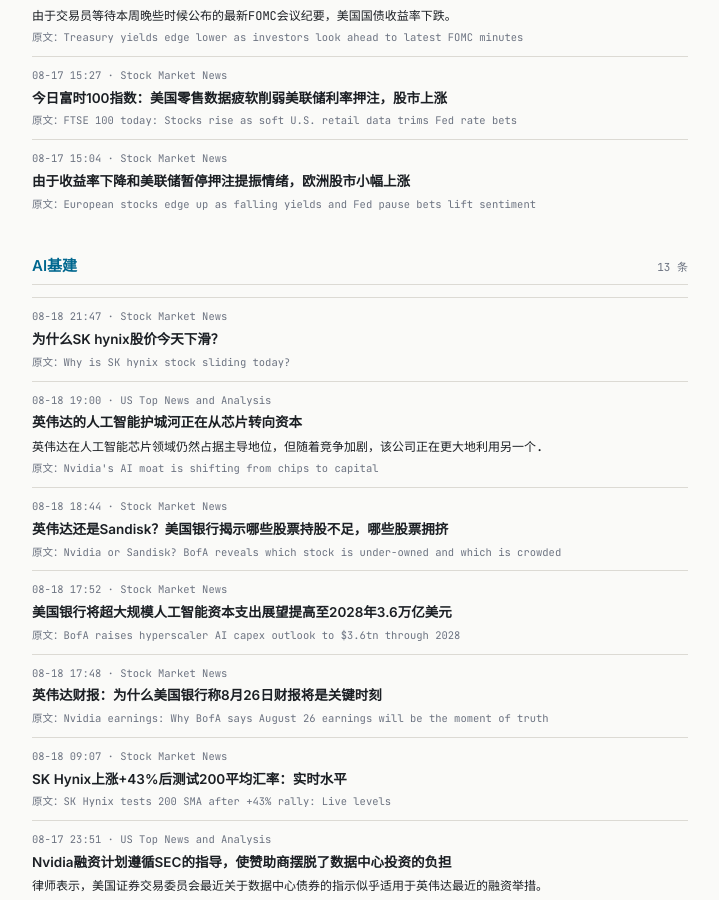
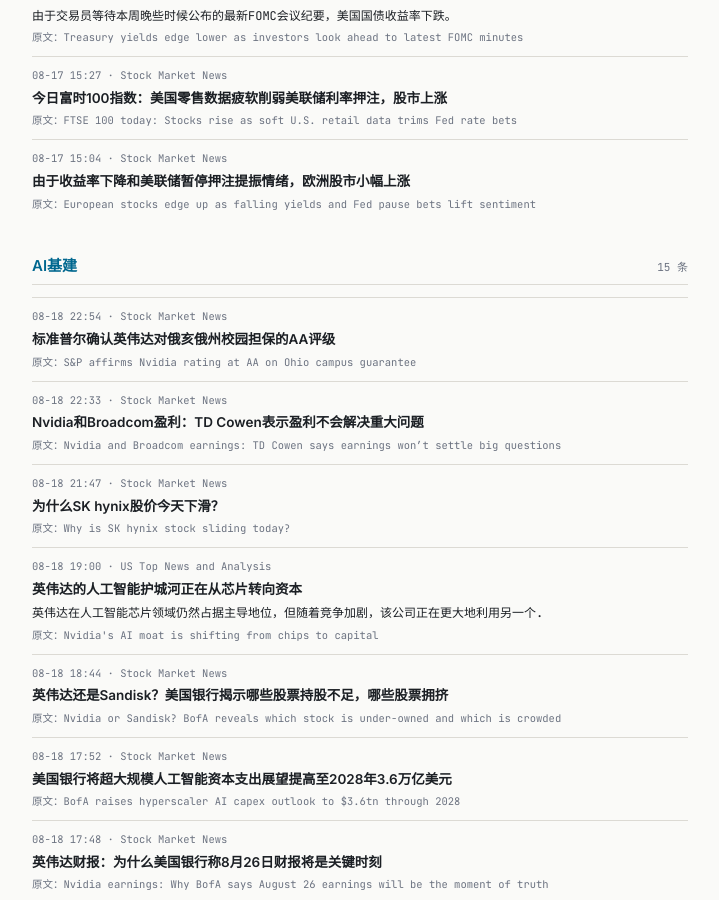
Before and after one commit to tang3super/tang3super.github.io, a Jekyll site: the page built from macro-trade/news-digest.md, in a window 1280 px wide and 900 px high, scrolled down 5275 px. Shown: the whole window, without its empty margins (280-999 px from the left). Built offline with Jekyll 4.4.1, drawn with Linux system fonts in a browser that asks for light colours; some of the changed text lies outside the part shown.

Commit message:
sync news-digest article

```diff
--- a/macro-trade/news-digest.md
+++ b/macro-trade/news-digest.md
@@ -361,6 +361,18 @@
     title_zh: 由于收益率下降和美联储暂停押注提振情绪，欧洲股市小幅上涨
 - name: AI基建
   items:
+  - title: S&P affirms Nvidia rating at AA on Ohio campus guarantee
+    summary: ''
+    link: https://www.investing.com/news/stock-market-news/sp-affirms-nvidia-rating-at-aa-on-ohio-campus-guarantee-93CH-4865664
+    source: Stock Market News
+    time: 08-18 22:54
+    title_zh: 标准普尔确认英伟达对俄亥俄州校园担保的AA评级
+  - title: 'Nvidia and Broadcom earnings: TD Cowen says earnings won’t settle big questions'
+    summary: ''
+    link: https://www.investing.com/news/stock-market-news/nvidia-and-broadcom-earnings-td-cowen-says-earnings-wont-settle-big-questions-4865643
+    source: Stock Market News
+    time: 08-18 22:33
+    title_zh: Nvidia和Broadcom盈利：TD Cowen表示盈利不会解决重大问题
   - title: Why is SK hynix stock sliding today?
     summary: ''
     link: https://www.investing.com/news/stock-market-news/why-is-sk-hynix-stock-sliding-today-93CH-4865558
```
Also changed, not shown: other parts of macro-trade/news-digest.md (+1 -1 lines).
